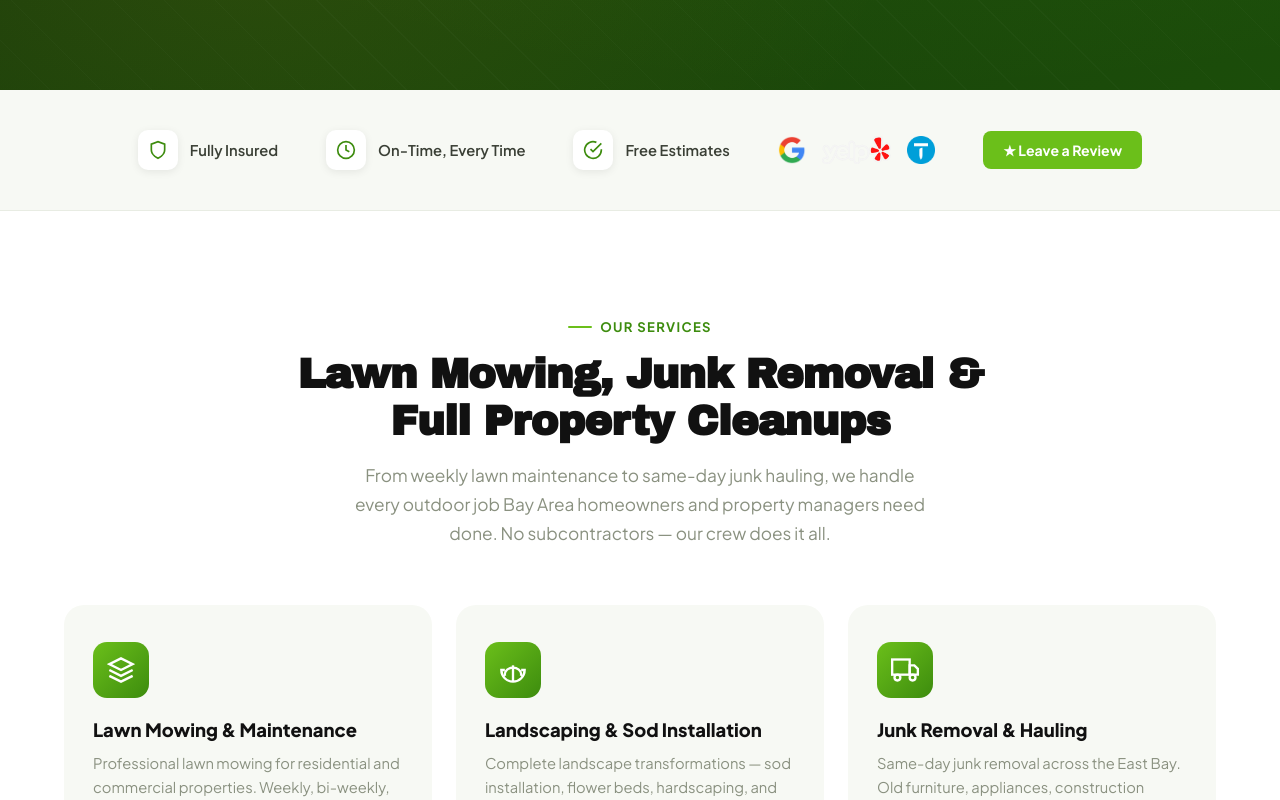
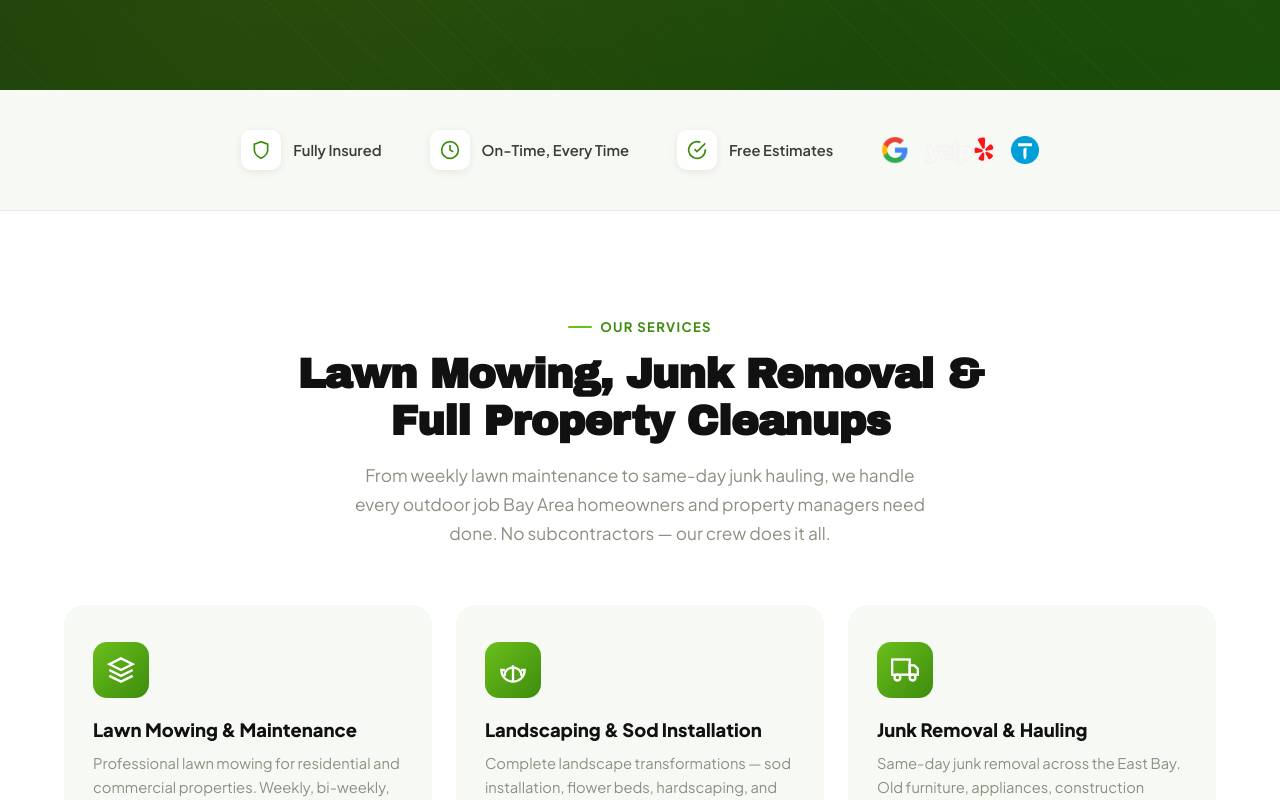
Before and after one commit to gibsonthompson/jblawn, a Next.js app: page / in a window 1280 px wide. Shown: the part 860-1660 px from the top of the page. Built offline with nearby package versions, Linux system fonts and the light colour scheme.

Commit message:
Remove Leave a Review, add Instagram link, reorder socials

```diff
--- a/app/(public)/layout.tsx
+++ b/app/(public)/layout.tsx
@@ -115,8 +115,8 @@
             <img src="/images/jb-footer-logo.png" alt="JB Lawn Care & Hauling" style={{ height: 60 }} />
             <p>Professional lawn care, junk removal, landscaping, and hauling services for residential and commercial properties across Oakland, Hayward, Fremont, and the greater Bay Area.</p>
             <div className="footer-social">
+              <a href="https://www.instagram.com/jb_lawn_care_and_hauling/" target="_blank" rel="noopener noreferrer" aria-label="Instagram"><svg width="18" height="18" fill="none" stroke="currentColor" strokeWidth="2" viewBox="0 0 24 24"><rect x="2" y="2" width="20" height="20" rx="5"/><path d="M16 11.37A4 4 0 1112.63 8 4 4 0 0116 11.37z"/><line x1="17.5" y1="6.5" x2="17.51" y2="6.5"/></svg></a>
               <a href="#" aria-label="Facebook"><svg width="18" height="18" fill="currentColor" viewBox="0 0 24 24"><path d="M18 2h-3a5 5 0 00-5 5v3H7v4h3v8h4v-8h3l1-4h-4V7a1 1 0 011-1h3z"/></svg></a>
-              <a href="#" aria-label="Instagram"><svg width="18" height="18" fill="none" stroke="currentColor" strokeWidth="2" viewBox="0 0 24 24"><rect x="2" y="2" width="20" height="20" rx="5"/><path d="M16 11.37A4 4 0 1112.63 8 4 4 0 0116 11.37z"/><line x1="17.5" y1="6.5" x2="17.51" y2="6.5"/></svg></a>
               <a href="#" aria-label="Google"><svg width="18" height="18" fill="currentColor" viewBox="0 0 24 24"><path d="M22.56 12.25c0-.78-.07-1.53-.2-2.25H12v4.26h5.92a5.06 5.06 0 01-2.2 3.32v2.77h3.57c2.08-1.92 3.28-4.74 3.28-8.1z"/><path d="M12 23c2.97 0 5.46-.98 7.28-2.66l-3.57-2.77c-.98.66-2.23 1.06-3.71 1.06-2.86 0-5.29-1.93-6.16-4.53H2.18v2.84C3.99 20.53 7.7 23 12 23z"/><path d="M5.84 14.09c-.22-.66-.35-1.36-.35-2.09s.13-1.43.35-2.09V7.07H2.18C1.43 8.55 1 10.22 1 12s.43 3.45 1.18 4.93l2.85-2.22.81-.62z"/><path d="M12 5.38c1.62 0 3.06.56 4.21 1.64l3.15-3.15C17.45 2.09 14.97 1 12 1 7.7 1 3.99 3.47 2.18 7.07l3.66 2.84c.87-2.6 3.3-4.53 6.16-4.53z"/></svg></a>
             </div>
           </div>
--- a/app/(public)/page.tsx
+++ b/app/(public)/page.tsx
@@ -208,9 +208,6 @@
             <img src="/images/yelp-logo.png" alt="Yelp" style={{ height: 28 }} />
             <img src="/images/thumbtack-logo.png" alt="Thumbtack" style={{ height: 28 }} />
           </div>
-          <a href="#" className="trust-review-btn" onClick={(e) => e.preventDefault()}>
-            ★ Leave a Review
-          </a>
         </div>
       </div>
 
```
